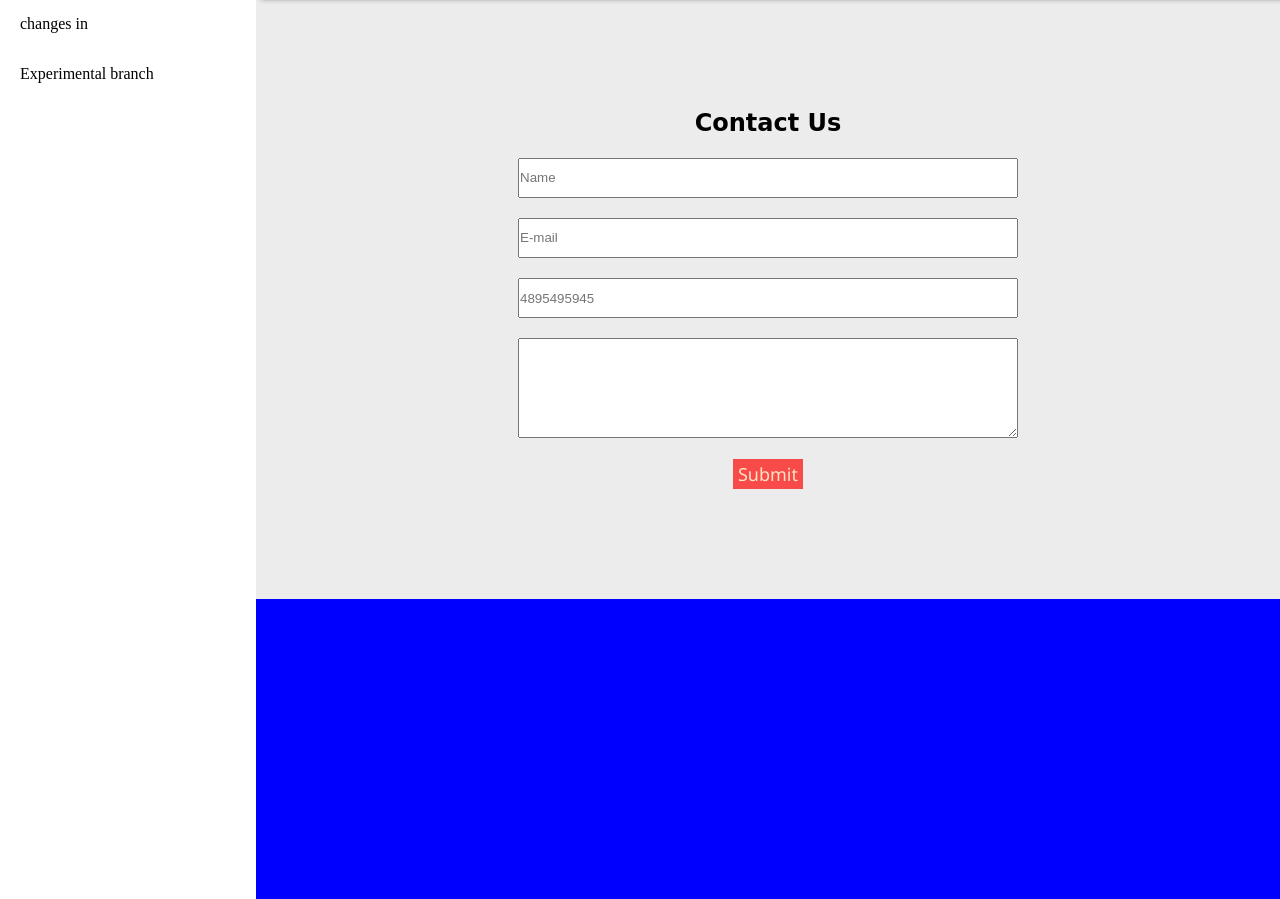
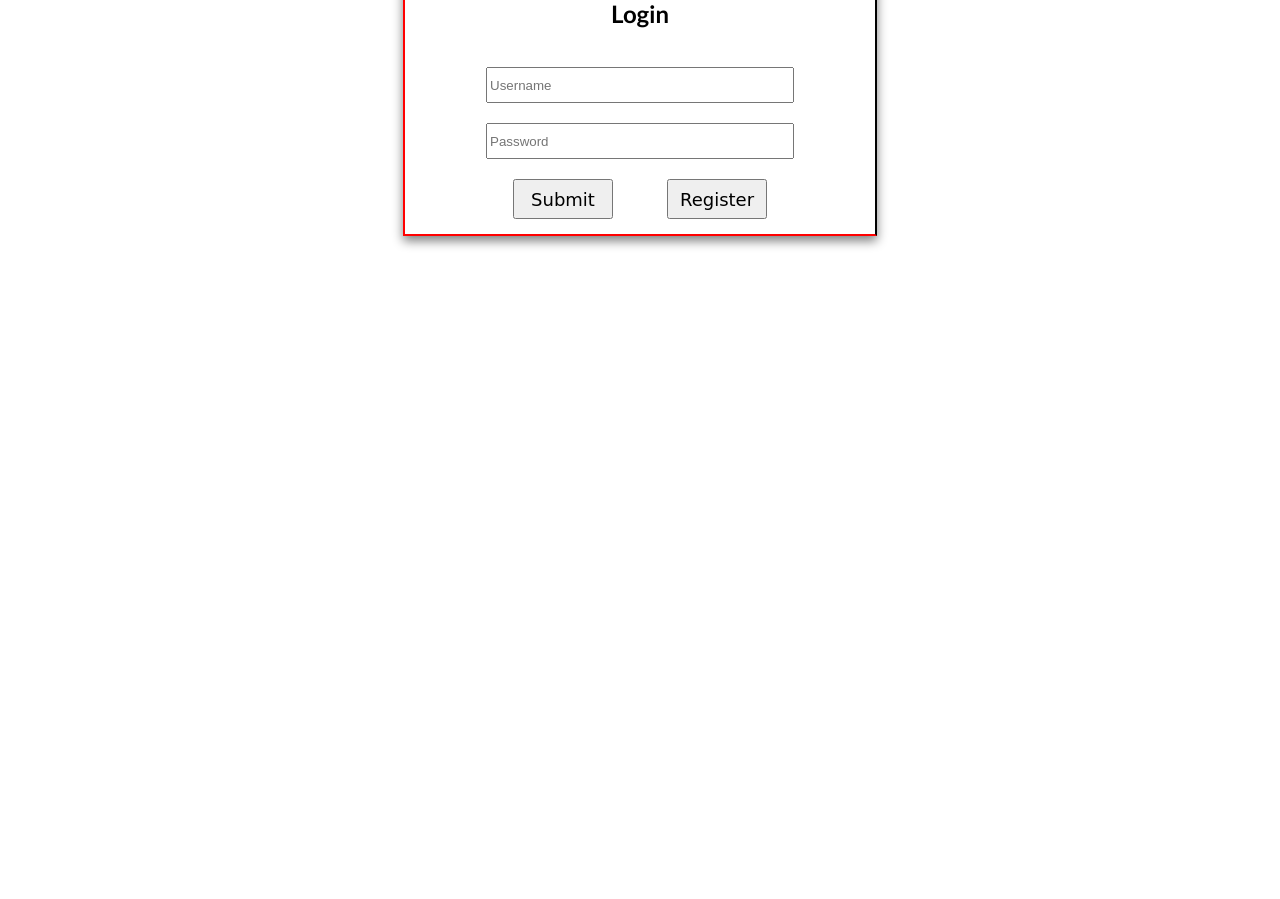
Before and after one commit to Faisalbaig1998/AdminPage, a PHP site: page /admin/index.php in a window 1280 px wide. Shown: the part 301-1200 px from the top of the page. After the commit the page ends 549 px from the top, so only its background shows below. Run offline with PHP 8.4, Linux system fonts and the light colour scheme; some web fonts are replaced.

Commit message:
added and deleted some extra files

```diff
--- a/admin/index.php
+++ b/admin/index.php
@@ -1,16 +1,70 @@
-<?php include('header.inc.php') ?>
-<!-- Main Starts here -->
-<div id="main">
-    <form action="Action.php" method="POST">
-        <h2>Contact Us</h2>
-        <input type="text" name="name" placeholder="Name" />
-        <input type="email" name="email" placeholder="E-mail" />
-        <input type="text" name="number" placeholder="4895495945" autocomplete="mobile" required />
-        <textarea name="message" id="message"> </textarea>
-        <!-- <input type="text" name="message"> -->
-        <button type="submit" name="submit">Submit</button>
-        <!-- <input type="submit" name="submit" /> -->
-    </form>
-</div>
-<!-- Main Ends Here -->
-<?php include('footer.inc.php') ?>
+<!DOCTYPE html>
+<html lang="en">
+
+<head>
+    <meta charset="UTF-8">
+    <meta http-equiv="X-UA-Compatible" content="IE=edge">
+    <meta name="viewport" content="width=device-width, initial-scale=1.0">
+    <title>Document</title>
+</head>
+<style>
+    body,
+    head {
+        padding: 0;
+        margin: 0;
+        box-sizing: border-box;
+    }
+
+    input {
+        margin-top: 20px;
+        width: 300px;
+        height: 30px;
+    }
+
+    .buttonCon {
+        margin-top: 20px;
+        display: flex;
+        justify-content: space-around;
+    }
+
+    button {
+        font-family: cursive;
+        font-size: large;
+        width: 100px;
+        height: 40px;
+
+    }
+
+    .container {
+        font-family: 'Trebuchet MS', 'Lucida Sans Unicode', 'Lucida Grande', 'Lucida Sans', Arial, sans-serif;
+        height: 270px;
+        /* background-image: linear-gradient(45deg,red 50%,black 50%); */
+        box-shadow: 0px 5px 10px gray;
+        width: 470px;
+        border-top: 2px solid black;
+        border-right: 2px solid black;
+        border-bottom: 2px solid red;
+        border-left: 2px solid red;
+        display: flex;
+        justify-content: center;
+        align-items: center;
+    }
+</style>
+
+<body style="width: 100%;height:100vh;display:flex;justify-content:center;align-items:center">
+    <div class="container">
+        <form action="Action.php" method="POST">
+            <h2 style="text-align: center;">Login</h2>
+            <input type="text" placeholder="Username">
+            <br>
+            <input type="password" placeholder="Password">
+            <br>
+            <div class="buttonCon">
+                <button type="submit">Submit</button>
+                <button>Register</button>
+            </div>
+        </form>
+    </div>
+</body>
+
+</html>
```
Also changed, not shown: admin/Action.php (+0 -55 lines), admin/Registration.html (added, +14 -0 lines), admin/login.php (deleted, +0 -15 lines), admin/signin.php (deleted, +0 -77 lines), css/Registration.css (added, +30 -0 lines), admin/Register.php (deleted), admin/admin.php (deleted).
